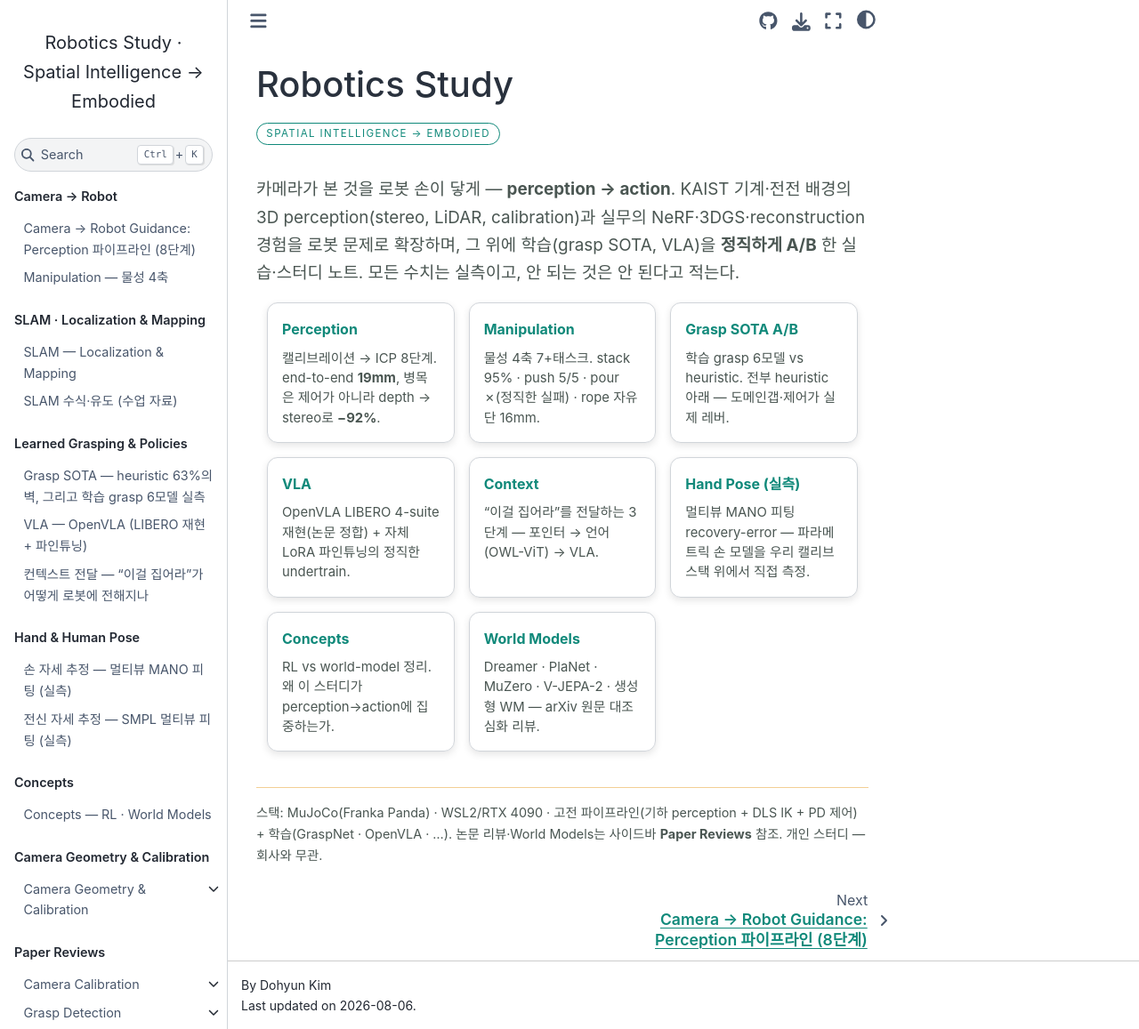
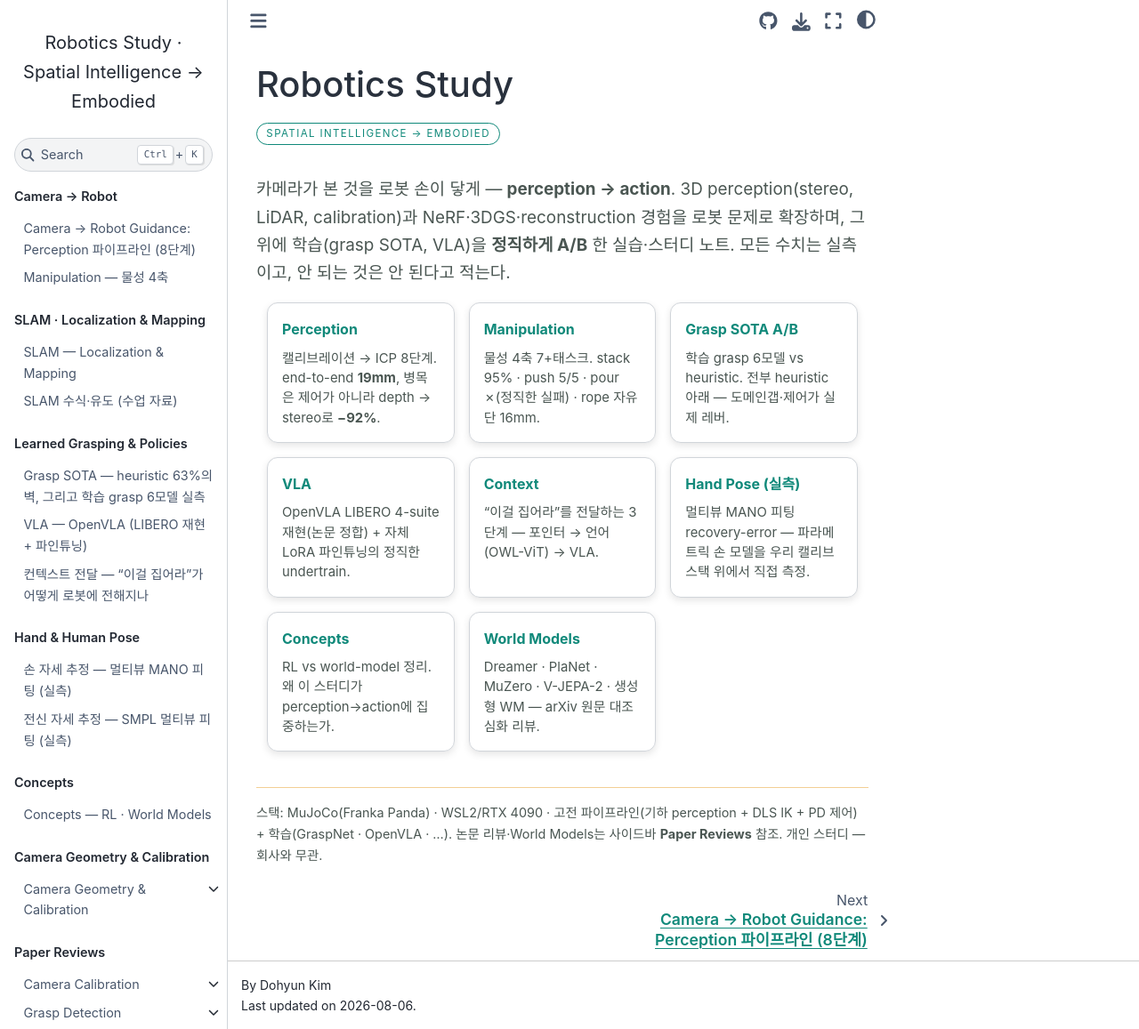
Before and after one commit to DoHyun468/robotics-study, a Jupyter Book: the page built from intro.md, in a window 1280 px wide and 1157 px high. Shown: the whole window at 89% size. Built offline with Jupyter Book 1.0.4 settings and Sphinx 7.4.7 and the Sphinx Book theme 1.1.4, drawn with Linux system fonts in a browser that asks for light colours.

Commit message:
인트로에서 학교·배경 언급 제거 — 기술 내용만 남김

```diff
--- a/intro.md
+++ b/intro.md
@@ -3,7 +3,7 @@
 <span class="rs-tag">Spatial Intelligence → Embodied</span>
 
 <p class="rs-lede">
-카메라가 본 것을 로봇 손이 닿게 — <strong>perception → action</strong>. KAIST 기계·전전 배경의 3D perception(stereo, LiDAR, calibration)과 실무의 NeRF·3DGS·reconstruction 경험을 로봇 문제로 확장하며, 그 위에 학습(grasp SOTA, VLA)을 <strong>정직하게 A/B</strong> 한 실습·스터디 노트. 모든 수치는 실측이고, 안 되는 것은 안 된다고 적는다.
+카메라가 본 것을 로봇 손이 닿게 — <strong>perception → action</strong>. 3D perception(stereo, LiDAR, calibration)과 NeRF·3DGS·reconstruction 경험을 로봇 문제로 확장하며, 그 위에 학습(grasp SOTA, VLA)을 <strong>정직하게 A/B</strong> 한 실습·스터디 노트. 모든 수치는 실측이고, 안 되는 것은 안 된다고 적는다.
 </p>
 
 ::::{grid} 1 2 2 3
```
